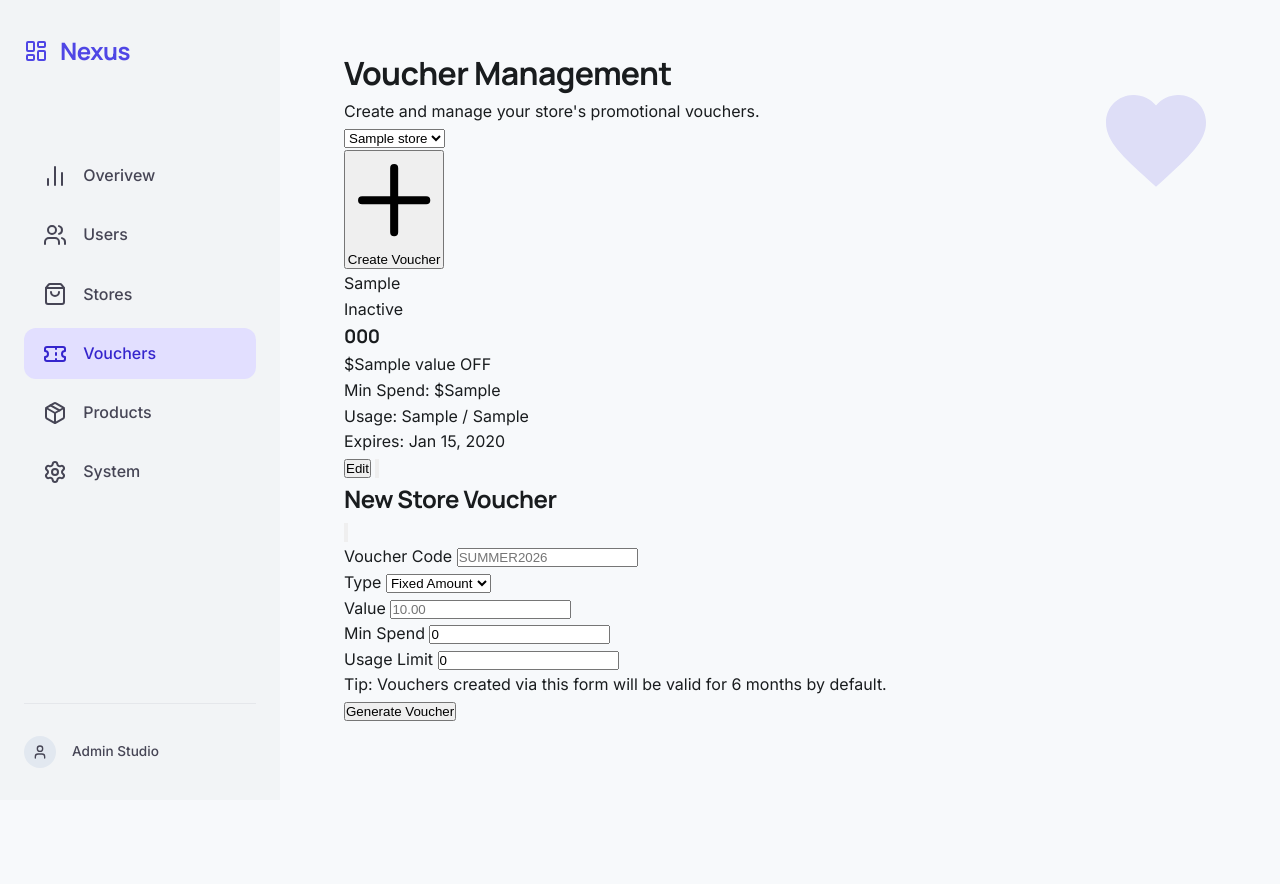
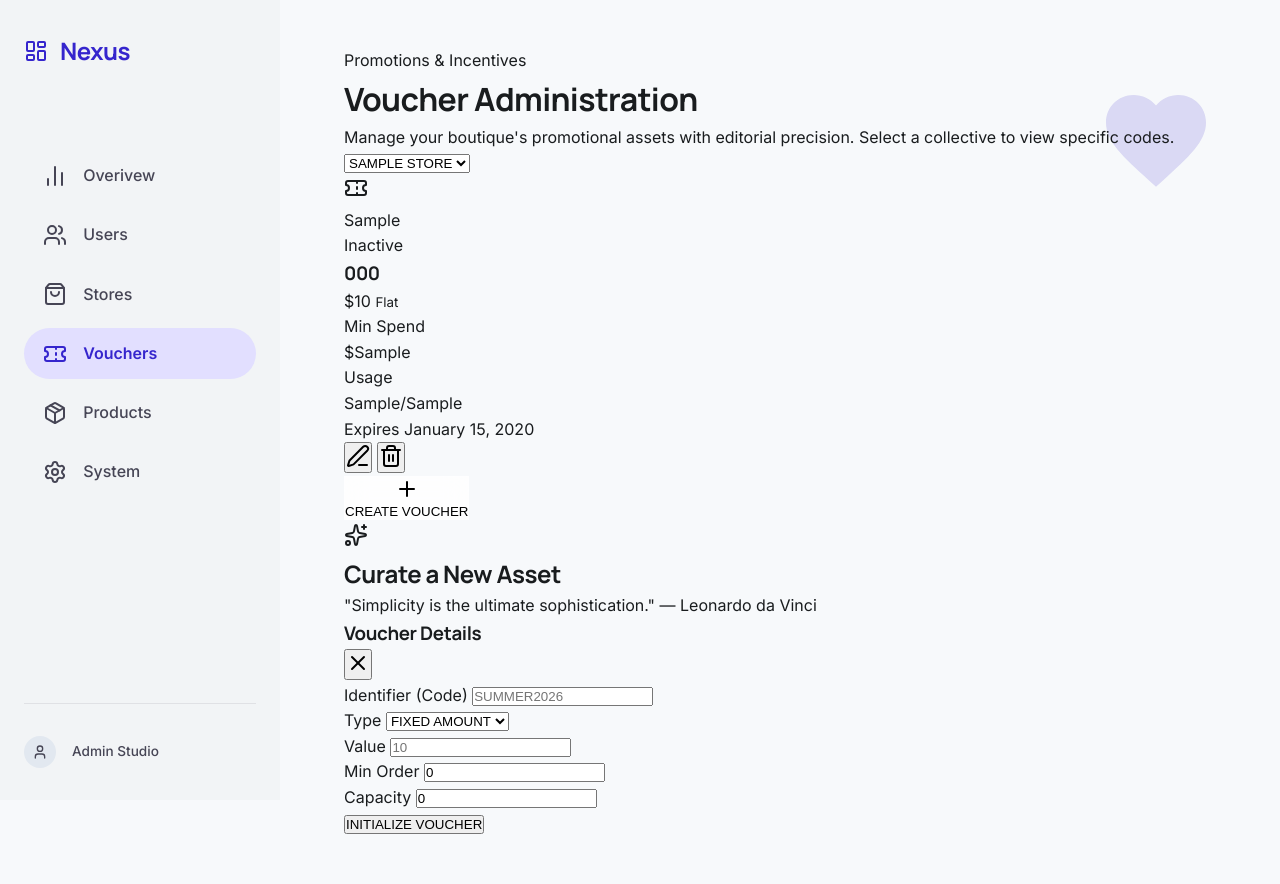
Before and after one commit to thanhnv1582/django-base, a Django app: template src/templates/dashboard/vouchers/list.html in a window 1280 px wide. Before the commit the page ends 768 px from the top, so only its background shows below. Run offline with Django 5.2, Linux system fonts and the light colour scheme; the template is opened without the code that fills it: most values are stand-ins (such as "Sample title", 1, 10 or a date in 2020); some libraries are stand-ins or nearby versions.

Commit message:
style(vouchers): overhaul UI to match Curated Edition design system

```diff
--- a/src/static/css/cute-dashboard.css
+++ b/src/static/css/cute-dashboard.css
@@ -1,22 +1,27 @@
 /* Nexus Digital Atelier Design System — Premium Light Theme */
 
 :root {
-    --primary: #4F46E5;
-    --primary-dark: #3525cd;
+    --primary: #3525cd;
+    --primary-dark: #1e127d;
     --primary-light: #e2dfff;
+    --secondary: #006591;
+    --secondary-light: #c9e6ff;
     --bg-page: #f7f9fb;
     --surface: #ffffff;
+    --surface-low: #f2f4f6;
+    --surface-lowest: #ffffff;
     --sidebar-bg: #f2f4f6;
     --text-main: #191c1e;
     --text-muted: #464555;
     --success: #059669;
-    --danger: #dc2626;
-    --outline: rgba(119, 117, 135, 0.1);
+    --danger: #ba1a1a;
+    --outline: rgba(119, 117, 135, 0.15);
     --radius-lg: 16px;
+    --radius-xl: 24px;
     --radius-md: 12px;
     --radius-sm: 8px;
     --shadow-ambient: 0 8px 24px -4px rgba(25, 28, 30, 0.06);
-    --transition: all 0.3s cubic-bezier(0.4, 0, 0.2, 1);
+    --transition: all 0.4s cubic-bezier(0.4, 0, 0.2, 1);
 }
 
 * {
@@ -77,19 +82,20 @@
     padding: 0.8rem 1.2rem;
     color: var(--text-muted);
     text-decoration: none;
-    border-radius: var(--radius-md);
+    border-radius: 100px; /* Pill shape */
     font-weight: 500;
     transition: var(--transition);
 }
 
 .nav-item:hover {
-    background: rgba(79, 70, 229, 0.05);
+    background: rgba(53, 37, 205, 0.05);
     color: var(--primary);
 }
 
 .nav-item.active {
     background: var(--primary-light);
-    color: var(--primary-dark);
+    color: var(--primary);
+    font-weight: 600;
 }
 
 /* Card - The Editorial Look */
@@ -193,3 +199,20 @@
 }
 .sticker-heart { width: 120px; top: 10%; right: 5%; color: var(--primary); }
 .sticker-star { width: 80px; bottom: 15%; right: 10%; color: #FFD700; }
+
+/* Utility: Glassmorphism */
+.glass {
+    background: rgba(255, 255, 255, 0.8);
+    backdrop-filter: blur(12px);
+    -webkit-backdrop-filter: blur(12px);
+    border: 1px solid rgba(255, 255, 255, 0.2);
+}
+
+/* Utility: Gradients */
+.bg-gradient-primary {
+    background: linear-gradient(180deg, var(--primary) 0%, var(--primary-dark) 100%);
+}
+
+.bg-gradient-secondary {
+    background: linear-gradient(180deg, var(--secondary) 0%, var(--secondary-light) 60%);
+}
--- a/src/templates/dashboard/vouchers/list.html
+++ b/src/templates/dashboard/vouchers/list.html
@@ -1,108 +1,139 @@
 {% extends "base_dashboard.html" %}
 
-{% block title %}Voucher Management{% endblock %}
+{% block title %}Vouchers — Digital Atelier{% endblock %}
 
 {% block content %}
-<div class="space-y-6">
-    <!-- Header -->
-    <div class="flex flex-col md:flex-row md:items-center justify-between gap-4 bg-white/50 backdrop-blur-md p-6 rounded-2xl border border-white/20 shadow-xl">
-        <div>
-            <h1 class="text-3xl font-bold bg-gradient-to-r from-blue-600 to-indigo-600 bg-clip-text text-transparent">Voucher Management</h1>
-            <p class="text-slate-500 mt-1">Create and manage your store's promotional vouchers.</p>
+<div class="space-y-12">
+    <!-- Editorial Header: The "Curated" Look -->
+    <div class="flex flex-col md:flex-row md:items-end justify-between gap-8 py-4">
+        <div class="space-y-2">
+            <span class="text-xs font-bold text-blue-600 uppercase tracking-[0.2em]">Promotions & Incentives</span>
+            <h1 class="text-5xl font-black tracking-tight text-slate-900 leading-tight">Voucher Administration</h1>
+            <p class="text-lg text-slate-500 max-w-xl font-medium">Manage your boutique's promotional assets with editorial precision. Select a collective to view specific codes.</p>
         </div>
 
-        <div class="flex items-center gap-3">
-             <!-- Store Selector -->
-            <form method="get" class="flex items-center gap-2">
-                <select name="store_id" onchange="this.form.submit()" class="bg-white border border-slate-200 rounded-xl px-4 py-2 text-sm focus:ring-2 focus:ring-blue-500 outline-none">
+        <!-- Subtle Store Selector -->
+        <form method="get" class="relative group">
+            <div class="absolute -inset-0.5 bg-gradient-to-r from-blue-500 to-indigo-500 rounded-2xl blur opacity-10 group-hover:opacity-30 transition duration-1000"></div>
+            <select name="store_id" onchange="this.form.submit()" class="relative bg-white border-0 rounded-2xl px-6 py-4 text-sm font-bold text-slate-700 shadow-sm focus:ring-2 focus:ring-blue-600 outline-none min-w-[240px]">
                 {% for store in stores %}
                     <option value="{{ store.id }}" {% if store.id|stringformat:"s" == selected_store_id %}selected{% endif %}>
-                            {{ store.name }}
+                        {{ store.name|upper }}
                     </option>
                 {% endfor %}
             </select>
         </form>
+    </div>
 
-            <button onclick="openModal('createVoucherModal')" class="bg-blue-600 hover:bg-blue-700 text-white px-5 py-2.5 rounded-xl font-semibold transition-all transform hover:scale-105 active:scale-95 shadow-lg shadow-blue-200 flex items-center gap-2">
-                <svg class="w-5 h-5" fill="none" stroke="currentColor" viewBox="0 0 24 24"><path stroke-linecap="round" stroke-linejoin="round" stroke-width="2" d="M12 4v16m8-8H4"/></svg>
-                Create Voucher
-            </button>
+    <!-- The "Grid of Cards" — No 1px Borders -->
+    <div class="grid grid-cols-1 md:grid-cols-2 xl:grid-cols-3 gap-10" id="voucher-list">
+        {% for voucher in vouchers %}
+        <div class="group relative bg-white rounded-[2rem] p-8 shadow-ambient hover:shadow-2xl transition-all duration-500 flex flex-col justify-between overflow-hidden">
+            <!-- Asymmetric Decoration -->
+            <div class="absolute top-0 right-0 w-32 h-32 bg-slate-50 rounded-bl-[5rem] -mr-8 -mt-8 group-hover:bg-blue-50 transition-colors duration-500"></div>
+
+            <div class="relative z-10">
+                <div class="flex justify-between items-center mb-10">
+                    <div class="flex items-center gap-3">
+                        <div class="w-10 h-10 rounded-full bg-blue-600 flex items-center justify-center text-white">
+                            <i data-lucide="ticket" class="w-5 h-5"></i>
+                        </div>
+                        <span class="text-[10px] font-black uppercase tracking-widest text-slate-400">
+                            {{ voucher.voucher_type }}
+                        </span>
+                    </div>
+                    {% if voucher.is_active %}
+                        <div class="px-3 py-1 bg-emerald-50 text-emerald-600 text-[10px] font-black uppercase rounded-full tracking-wider border border-emerald-100/50">Active</div>
+                    {% else %}
+                        <div class="px-3 py-1 bg-slate-100 text-slate-400 text-[10px] font-black uppercase rounded-full tracking-wider">Inactive</div>
+                    {% endif %}
+                </div>
+
+                <div class="space-y-1 mb-8">
+                    <h3 class="text-3xl font-black text-slate-900 tracking-tighter">{{ voucher.code }}</h3>
+                    <p class="text-4xl font-bold text-blue-600">
+                        {% if voucher.voucher_type == "PERCENTAGE" %}
+                            {{ voucher.value|floatformat:0 }}% <small class="text-xl font-medium text-slate-400 uppercase tracking-tighter">Off</small>
+                        {% else %}
+                            ${{ voucher.value|floatformat:0 }} <small class="text-xl font-medium text-slate-400 uppercase tracking-tighter">Flat</small>
+                        {% endif %}
+                    </p>
+                </div>
+
+                <!-- Surface contrast details instead of lists -->
+                <div class="grid grid-cols-2 gap-4 mt-12 bg-slate-50/50 rounded-2xl p-4">
+                    <div class="space-y-1">
+                        <p class="text-[10px] font-bold text-slate-400 uppercase tracking-wider">Min Spend</p>
+                        <p class="font-black text-slate-700 font-mono">${{ voucher.min_order_value }}</p>
+                    </div>
+                    <div class="space-y-1">
+                        <p class="text-[10px] font-bold text-slate-400 uppercase tracking-wider">Usage</p>
+                        <p class="font-black text-slate-700 font-mono">{{ voucher.current_usage }}/{{ voucher.usage_limit|default:"∞" }}</p>
+                    </div>
                 </div>
             </div>
 
-    <!-- Voucher Grid/List -->
-    <div class="grid grid-cols-1 md:grid-cols-2 lg:grid-cols-3 gap-6" id="voucher-list">
-        {% for voucher in vouchers %}
-        <div class="group bg-white rounded-3xl border border-slate-100 p-6 shadow-sm hover:shadow-xl transition-all duration-300 relative overflow-hidden">
-            <!-- Glassmorphism Background Decoration -->
-            <div class="absolute -right-10 -top-10 w-32 h-32 bg-blue-50 rounded-full blur-3xl group-hover:bg-blue-100 transition-colors"></div>
-
-            <div class="relative z-10">
-                <div class="flex justify-between items-start mb-4">
-                    <span class="px-3 py-1 bg-blue-50 text-blue-600 text-xs font-bold rounded-full uppercase tracking-wider border border-blue-100">
-                        {{ voucher.voucher_type }}
-                    </span>
-                    <div class="flex items-center gap-2">
-                        {% if voucher.is_active %}
-                            <span class="w-2.5 h-2.5 bg-emerald-500 rounded-full animate-pulse"></span>
-                            <span class="text-xs font-medium text-emerald-600 uppercase">Active</span>
-                        {% else %}
-                            <span class="text-xs font-medium text-slate-400 uppercase">Inactive</span>
-                        {% endif %}
-                    </div>
-                </div>
-
-                <h3 class="text-2xl font-black text-slate-800 tracking-tight mb-1">{{ voucher.code }}</h3>
-                <p class="text-3xl font-bold text-blue-600 mb-4">
-                    {% if voucher.voucher_type == "PERCENTAGE" %}
-                        {{ voucher.value }}% OFF
-                    {% else %}
-                        ${{ voucher.value }} OFF
-                    {% endif %}
-                </p>
-
-                <div class="space-y-2 border-t border-slate-50 pt-4 mt-4">
-                    <div class="flex justify-between text-sm">
-                        <span class="text-slate-400">Min Spend:</span>
-                        <span class="font-semibold text-slate-700">${{ voucher.min_order_value }}</span>
-                    </div>
-                    <div class="flex justify-between text-sm">
-                        <span class="text-slate-400">Usage:</span>
-                        <span class="font-semibold text-slate-700">{{ voucher.current_usage }} / {% if voucher.usage_limit == 0 %}∞{% else %}{{ voucher.usage_limit }}{% endif %}</span>
-                    </div>
-                    <div class="flex justify-between text-sm">
-                        <span class="text-slate-400">Expires:</span>
-                        <span class="font-semibold text-slate-600">{{ voucher.end_date|date:"M d, Y" }}</span>
-                    </div>
-                </div>
-
-                <div class="mt-6 flex gap-2">
-                    <button class="flex-1 py-2 rounded-xl border border-slate-200 text-slate-600 text-sm font-semibold hover:bg-slate-50 transition-colors">Edit</button>
-                    <button class="px-3 py-2 rounded-xl border border-red-50 hover:bg-red-50 transition-colors">
-                        <svg class="w-5 h-5 text-red-400" fill="none" stroke="currentColor" viewBox="0 0 24 24"><path stroke-linecap="round" stroke-linejoin="round" stroke-width="2" d="M19 7l-.867 12.142A2 2 0 0116.138 21H7.862a2 2 0 01-1.995-1.858L5 7m5 4v6m4-6v6m1-10V4a1 1 0 00-1-1h-4a1 1 0 00-1 1v3M4 7h16"/></svg>
+            <div class="relative z-10 mt-10 pt-6 border-t border-slate-50 flex items-center justify-between">
+                <span class="text-xs font-medium text-slate-400">Expires {{ voucher.end_date|date:"F d, Y" }}</span>
+                <div class="flex gap-2">
+                    <button class="p-2 hover:bg-slate-100 rounded-xl transition-colors text-slate-400 hover:text-blue-600">
+                        <i data-lucide="edit-3" class="w-5 h-5"></i>
+                    </button>
+                    <button class="p-2 hover:bg-red-50 rounded-xl transition-colors text-slate-300 hover:text-red-500">
+                        <i data-lucide="trash-2" class="w-5 h-5"></i>
                     </button>
                 </div>
             </div>
         </div>
         {% empty %}
-        <div class="col-span-full bg-slate-50 border-2 border-dashed border-slate-200 rounded-3xl p-12 text-center text-slate-400">
-            <svg class="w-16 h-16 mx-auto mb-4 opacity-50" fill="none" stroke="currentColor" viewBox="0 0 24 24"><path stroke-linecap="round" stroke-linejoin="round" stroke-width="2" d="M20 7l-8-4-8 4m16 0l-8 4m8-4v10l-8 4m0-10L4 7m8 4v10M4 7v10l8 4"/></svg>
-            <p class="text-lg">No vouchers found for this store.</p>
-            <button onclick="openModal('createVoucherModal')" class="mt-4 text-blue-600 font-bold hover:underline">Create your first voucher</button>
+        <div class="col-span-full py-40 flex flex-col items-center justify-center text-center space-y-6">
+            <div class="w-32 h-32 bg-slate-100 rounded-[3rem] flex items-center justify-center text-slate-300">
+                <i data-lucide="archive" class="w-16 h-16"></i>
+            </div>
+            <div class="space-y-2">
+                <h3 class="text-2xl font-bold text-slate-800">Empty Atelier</h3>
+                <p class="text-slate-500 max-w-xs mx-auto font-medium">No promotional vouchers have been curated for this entity yet.</p>
+            </div>
         </div>
         {% endfor %}
     </div>
 </div>
 
-<!-- Create Modal -->
-<div id="createVoucherModal" class="hidden fixed inset-0 z-50 overflow-y-auto bg-slate-900/60 backdrop-blur-sm">
-    <div class="flex items-center justify-center min-h-screen p-4">
-        <div class="relative bg-white rounded-[2.5rem] shadow-2xl w-full max-w-lg overflow-hidden transform transition-all">
-            <div class="p-8">
-                <div class="flex justify-between items-center mb-6">
-                    <h2 class="text-2xl font-bold text-slate-800">New Store Voucher</h2>
+<!-- Floating Glassmorphic Action Button -->
+<button onclick="openModal('createVoucherModal')"
+        class="fixed bottom-12 right-12 glass shadow-2xl p-6 rounded-[2rem] text-white hover:scale-110 active:scale-95 transition-all group z-40 bg-gradient-to-br from-blue-600 to-indigo-700">
+    <div class="flex items-center gap-4">
+        <div class="relative">
+            <div class="absolute inset-0 bg-white rounded-full blur group-hover:blur-md opacity-20 transition-all"></div>
+            <i data-lucide="plus" class="w-8 h-8 relative z-10"></i>
+        </div>
+        <span class="text-lg font-black pr-2">CREATE VOUCHER</span>
+    </div>
+</button>
+
+<!-- Create Modal — Borderless & Editorial -->
+<div id="createVoucherModal" class="hidden fixed inset-0 z-50 overflow-y-auto bg-slate-900/40 backdrop-blur-md">
+    <div class="flex items-center justify-center min-h-screen p-6">
+        <div class="relative bg-white rounded-[3rem] shadow-2xl w-full max-w-2xl overflow-hidden transform transition-all">
+            <div class="grid grid-cols-1 md:grid-cols-5 h-full">
+                <!-- Branding Context -->
+                <div class="hidden md:flex md:col-span-2 bg-slate-900 p-12 flex-col justify-between text-white relative overflow-hidden">
+                    <div class="absolute -top-12 -left-12 w-40 h-40 bg-blue-600 rounded-full blur-3xl opacity-20"></div>
+                    <div class="relative z-10 space-y-6">
+                        <div class="w-12 h-12 bg-white/10 rounded-2xl flex items-center justify-center backdrop-blur-xl">
+                            <i data-lucide="sparkles" class="w-6 h-6 text-blue-400"></i>
+                        </div>
+                        <h2 class="text-3xl font-black leading-none">Curate a New Asset</h2>
+                    </div>
+                    <p class="text-sm text-slate-400 font-medium leading-relaxed italic">"Simplicity is the ultimate sophistication." — Leonardo da Vinci</p>
+                </div>
+
+                <!-- Form -->
+                <div class="col-span-1 md:col-span-3 p-12">
+                    <div class="flex justify-between items-center mb-10">
+                        <h3 class="text-xl font-black text-slate-900">Voucher Details</h3>
                         <button onclick="closeModal('createVoucherModal')" class="p-2 hover:bg-slate-100 rounded-full transition-colors text-slate-400">
-                        <svg class="w-6 h-6" fill="none" stroke="currentColor" viewBox="0 0 24 24"><path stroke-linecap="round" stroke-linejoin="round" stroke-width="2" d="M6 18L18 6M6 6l12 12"/></svg>
+                            <i data-lucide="x" class="w-6 h-6"></i>
                         </button>
                     </div>
 
@@ -110,48 +141,43 @@
                         {% csrf_token %}
                         <input type="hidden" name="store_id" value="{{ selected_store_id }}">
 
-                    <div class="space-y-5">
-                        <div>
-                            <label class="block text-xs font-bold text-slate-400 uppercase tracking-widest mb-1 mx-1">Voucher Code</label>
-                            <input type="text" name="code" required class="w-full bg-slate-50 border-0 rounded-2xl px-4 py-3 placeholder-slate-300 focus:ring-2 focus:ring-blue-600 outline-none font-bold uppercase" placeholder="SUMMER2026">
+                        <div class="space-y-8">
+                            <div class="group">
+                                <label class="block text-[10px] font-black text-slate-400 uppercase tracking-[0.2em] mb-2 mx-1 group-focus-within:text-blue-600 transition-colors">Identifier (Code)</label>
+                                <input type="text" name="code" required class="w-full bg-slate-50 border-0 rounded-2xl px-6 py-4 placeholder-slate-300 focus:ring-4 focus:ring-blue-600/10 focus:bg-white outline-none font-black uppercase text-xl transition-all" placeholder="SUMMER2026">
                             </div>
 
-                        <div class="grid grid-cols-2 gap-4">
-                            <div>
-                                <label class="block text-xs font-bold text-slate-400 uppercase tracking-widest mb-1 mx-1">Type</label>
-                                <select name="voucher_type" class="w-full bg-slate-50 border-0 rounded-2xl px-4 py-3 focus:ring-2 focus:ring-blue-600 outline-none">
-                                    <option value="FIXED">Fixed Amount</option>
-                                    <option value="PERCENTAGE">Percentage</option>
+                            <div class="grid grid-cols-2 gap-6">
+                                <div class="group">
+                                    <label class="block text-[10px] font-black text-slate-400 uppercase tracking-[0.2em] mb-2 mx-1">Type</label>
+                                    <select name="voucher_type" class="w-full bg-slate-50 border-0 rounded-2xl px-5 py-4 focus:ring-4 focus:ring-blue-600/10 focus:bg-white outline-none font-bold text-slate-700 transition-all appearance-none">
+                                        <option value="FIXED">FIXED AMOUNT</option>
+                                        <option value="PERCENTAGE">PERCENTAGE</option>
                                     </select>
                                 </div>
-                            <div>
-                                <label class="block text-xs font-bold text-slate-400 uppercase tracking-widest mb-1 mx-1">Value</label>
-                                <input type="number" step="0.01" name="value" required class="w-full bg-slate-50 border-0 rounded-2xl px-4 py-3 placeholder-slate-300 focus:ring-2 focus:ring-blue-600 outline-none font-bold" placeholder="10.00">
+                                <div class="group">
+                                    <label class="block text-[10px] font-black text-slate-400 uppercase tracking-[0.2em] mb-2 mx-1">Value</label>
+                                    <input type="number" step="0.01" name="value" required class="w-full bg-slate-50 border-0 rounded-2xl px-6 py-4 placeholder-slate-300 focus:ring-4 focus:ring-blue-600/10 focus:bg-white outline-none font-black text-slate-700 text-xl transition-all" placeholder="10">
                                 </div>
                             </div>
 
-                        <div class="grid grid-cols-2 gap-4">
-                            <div>
-                                <label class="block text-xs font-bold text-slate-400 uppercase tracking-widest mb-1 mx-1">Min Spend</label>
-                                <input type="number" step="0.01" name="min_order_value" value="0" class="w-full bg-slate-50 border-0 rounded-2xl px-4 py-3 placeholder-slate-300 focus:ring-2 focus:ring-blue-600 outline-none font-bold">
+                            <div class="grid grid-cols-2 gap-6">
+                                <div class="group">
+                                    <label class="block text-[10px] font-black text-slate-400 uppercase tracking-[0.2em] mb-2 mx-1">Min Order</label>
+                                    <input type="number" step="0.01" name="min_order_value" value="0" class="w-full bg-slate-50 border-0 rounded-2xl px-6 py-4 focus:ring-4 focus:ring-blue-600/10 focus:bg-white outline-none font-black text-slate-700 transition-all">
                                 </div>
-                            <div>
-                                <label class="block text-xs font-bold text-slate-400 uppercase tracking-widest mb-1 mx-1">Usage Limit</label>
-                                <input type="number" name="usage_limit" value="0" class="w-full bg-slate-50 border-0 rounded-2xl px-4 py-3 placeholder-slate-300 focus:ring-2 focus:ring-blue-600 outline-none font-bold">
+                                <div class="group">
+                                    <label class="block text-[10px] font-black text-slate-400 uppercase tracking-[0.2em] mb-2 mx-1">Capacity</label>
+                                    <input type="number" name="usage_limit" value="0" class="w-full bg-slate-50 border-0 rounded-2xl px-6 py-4 focus:ring-4 focus:ring-blue-600/10 focus:bg-white outline-none font-black text-slate-700 transition-all" placeholder="0 = ∞">
                                 </div>
                             </div>
 
-                        <div class="bg-blue-50/50 p-4 rounded-3xl border border-blue-100/50">
-                            <p class="text-xs text-blue-600 font-medium leading-relaxed">
-                                <span class="font-bold underline decoration-2 ring-offset-1">Tip:</span> Vouchers created via this form will be valid for 6 months by default.
-                            </p>
-                        </div>
-
-                        <button type="submit" class="w-full bg-slate-900 hover:bg-black text-white py-4 rounded-[1.5rem] font-bold text-lg shadow-xl shadow-slate-200 transition-all flex items-center justify-center gap-2 mt-4">
-                            Generate Voucher
+                            <button type="submit" class="w-full bg-slate-900 hover:bg-blue-700 text-white py-5 rounded-2xl font-black text-lg shadow-xl hover:shadow-blue-200 transition-all transform hover:-translate-y-1 active:translate-y-0">
+                                INITIALIZE VOUCHER
                             </button>
                         </div>
                     </form>
+                </div>
             </div>
         </div>
     </div>
```
Lines whose indentation alone changed are shown as unchanged.
